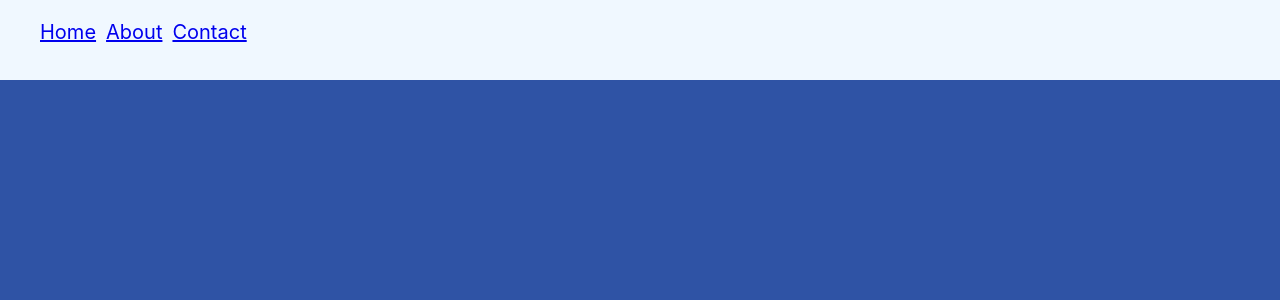
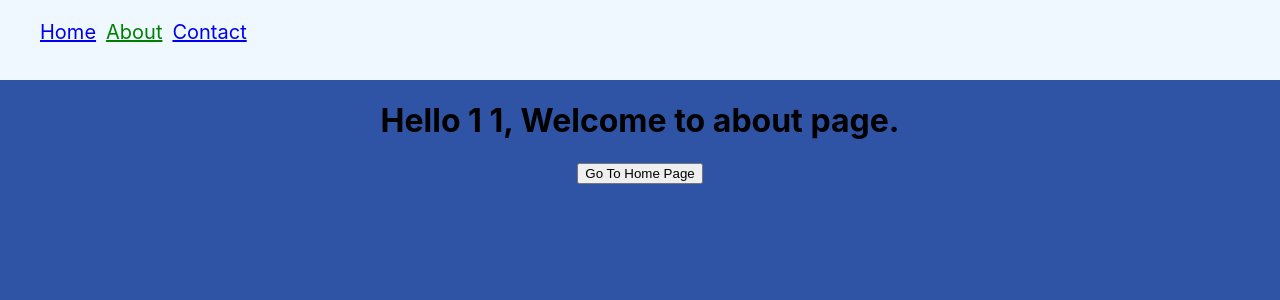
Before and after one commit to jatinnkumar/REACT-LEARNING, a React (Create React App) app: page /about/1/1 in a window 1280 px wide. Before the commit this address had no page. Shown: the top 300 px of the page. Built offline with nearby package versions, Linux system fonts and the light colour scheme.

Commit message:
use of Navlink, useParams, useNavigate and useLocation...

```diff
--- a/src/About.jsx
+++ b/src/About.jsx
@@ -1,7 +1,20 @@
 import React from 'react';
+import { useLocation, useNavigate, useParams } from 'react-router-dom';
 
 const About = () => {
-    return <h1>This is About Page.</h1>;
+    const { firstName, lastName } = useParams();
+    const location = useLocation();
+    console.log(location.pathname);
+    const navigate = useNavigate();
+    const returnToHomePage = () => {
+        navigate("/home");
+    }
+    return (
+        <>
+            <h1>Hello {firstName} {lastName}, Welcome to about page.</h1>
+            <button onClick={returnToHomePage}>Go To Home Page</button>
+        </>
+    );
 }
 
 export default About;
--- a/src/App.jsx
+++ b/src/App.jsx
@@ -10,8 +10,8 @@ const App = () => {
         <>
             <Navbar />
             <Routes>
-                <Route path="/" element={<Home />} />
-                <Route path="/about" element={<About />} />
+                <Route path="/home" element={<Home />} />
+                <Route path="/about/:firstName/:lastName" element={<About />} />
                 <Route path="/contact" element={<Contact />} />
             </Routes>
         </>
--- a/src/Home.jsx
+++ b/src/Home.jsx
@@ -1,14 +1,7 @@
 import React from 'react';
-import About from './About';
-import Contact from './Contact';
 
 const Home = () => {
-    return (
-        <>
-            <About />
-            <Contact />
-        </>
-    );
+    return <h1>This is Home Page.</h1>;
 }
 
 export default Home;
--- a/src/Navbar.jsx
+++ b/src/Navbar.jsx
@@ -1,14 +1,14 @@
 import React from 'react';
-import { Link } from 'react-router-dom';
+import { NavLink } from 'react-router-dom';
 
 const Navbar = () => {
     return (
         <>
             <div class="header-menu">
                 <ul class="menu-list">
-                    <li><Link to="/">Home</Link></li>
-                    <li><Link to="/about">About</Link></li>
-                    <li><Link to="/contact">Contact</Link></li>
+                    <li><NavLink to="/home">Home</NavLink></li>
+                    <li><NavLink to="/about">About</NavLink></li>
+                    <li><NavLink to="/contact">Contact</NavLink></li>
                 </ul>
             </div>
         </>
--- a/src/index.css
+++ b/src/index.css
@@ -212,3 +212,8 @@ div#root {
   background: aliceblue;
   height: 80px;
 }
+
+.active {
+  color: green;
+  text-decoration: underline;
+}
```
